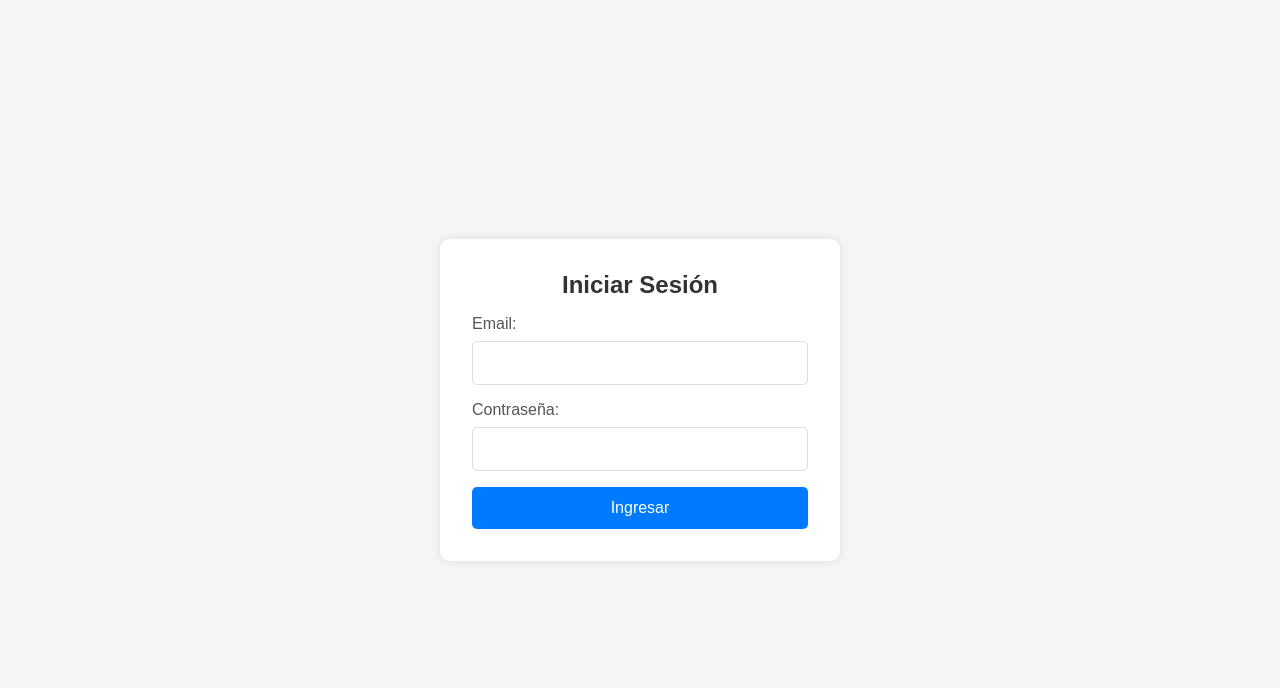
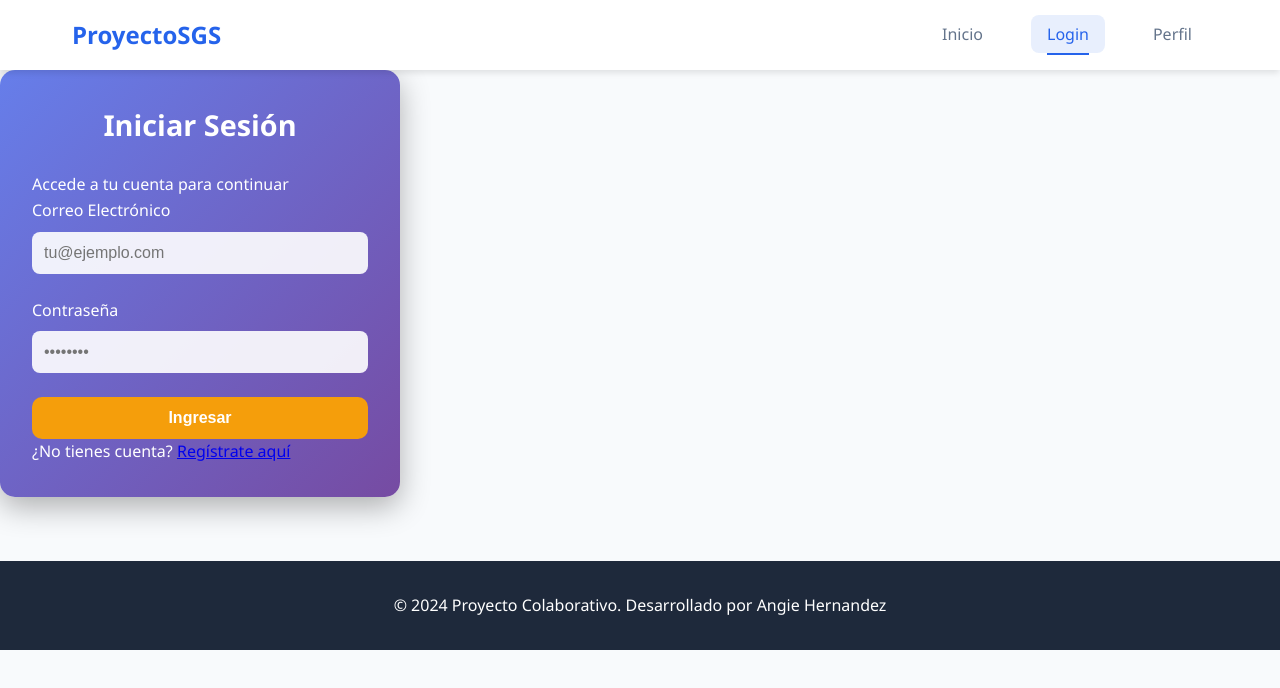
Before and after one commit to Hipnosss/proyecto-colaborativo-simulado, a plain HTML site: page login.html in a window 1280 px wide. Drawn offline with Linux system fonts and the light colour scheme.

Commit message:
Update login.html

```diff
--- a/login.html
+++ b/login.html
@@ -3,74 +3,53 @@
 <head>
     <meta charset="UTF-8">
     <meta name="viewport" content="width=device-width, initial-scale=1.0">
-    <title>Login - Proyecto Colaborativo</title>
-    <style>
-        * { margin: 0; padding: 0; box-sizing: border-box; }
-        body {
-            font-family: Arial, sans-serif;
-            background: #f5f5f5;
-            display: flex;
-            justify-content: center;
-            align-items: center;
-            min-height: 100vh;
-        }
-        .login-container {
-            background: white;
-            padding: 2rem;
-            border-radius: 10px;
-            box-shadow: 0 0 10px rgba(0,0,0,0.1);
-            width: 100%;
-            max-width: 400px;
-        }
-        h2 {
-            text-align: center;
-            margin-bottom: 1rem;
-            color: #333;
-        }
-        .form-group {
-            margin-bottom: 1rem;
-        }
-        label {
-            display: block;
-            margin-bottom: 0.5rem;
-            color: #555;
-        }
-        input {
-            width: 100%;
-            padding: 0.75rem;
-            border: 1px solid #ddd;
-            border-radius: 5px;
-            font-size: 1rem;
-        }
-        button {
-            width: 100%;
-            padding: 0.75rem;
-            background: #007bff;
-            color: white;
-            border: none;
-            border-radius: 5px;
-            font-size: 1rem;
-            cursor: pointer;
-        }
-        button:hover {
-            background: #0056b3;
-        }
-    </style>
+    <title>Iniciar Sesión - Proyecto Colaborativo</title>
+    <link rel="stylesheet" href="styles.css">
+    <link rel="stylesheet" href="login.css">
 </head>
 <body>
+    <nav class="navbar">
+        <div class="nav-container">
+            <h1 class="nav-logo">ProyectoSGS</h1>
+            <ul class="nav-menu">
+                <li><a href="index.html" class="nav-link">Inicio</a></li>
+                <li><a href="login.html" class="nav-link active">Login</a></li>
+                <li><a href="profile.html" class="nav-link">Perfil</a></li>
+            </ul>
+        </div>
+    </nav>
+
+    <main class="main-content">
         <div class="login-container">
+            <div class="login-card">
                 <h2>Iniciar Sesión</h2>
-        <form>
+                <p class="login-subtitle">Accede a tu cuenta para continuar</p>
+
+                <form id="loginForm" class="login-form">
                     <div class="form-group">
-                <label for="email">Email:</label>
-                <input type="email" id="email" required>
+                        <label for="email">Correo Electrónico</label>
+                        <input type="email" id="email" name="email" required placeholder="tu@ejemplo.com">
                     </div>
+
                     <div class="form-group">
-                <label for="password">Contraseña:</label>
-                <input type="password" id="password" required>
+                        <label for="password">Contraseña</label>
+                        <input type="password" id="password" name="password" required placeholder="••••••••">
                     </div>
-            <button type="submit">Ingresar</button>
+
+                    <button type="submit" class="btn btn-primary btn-full">Ingresar</button>
                 </form>
+
+                <div class="login-footer">
+                    <p>¿No tienes cuenta? <a href="#" class="register-link">Regístrate aquí</a></p>
                 </div>
+            </div>
+        </div>
+    </main>
+
+    <footer class="footer">
+        <p>&copy; 2024 Proyecto Colaborativo. Desarrollado por Angie Hernandez</p>
+    </footer>
+
+    <script src="login.js"></script>
 </body>
 </html>
```
Lines whose indentation alone changed are shown as unchanged.
